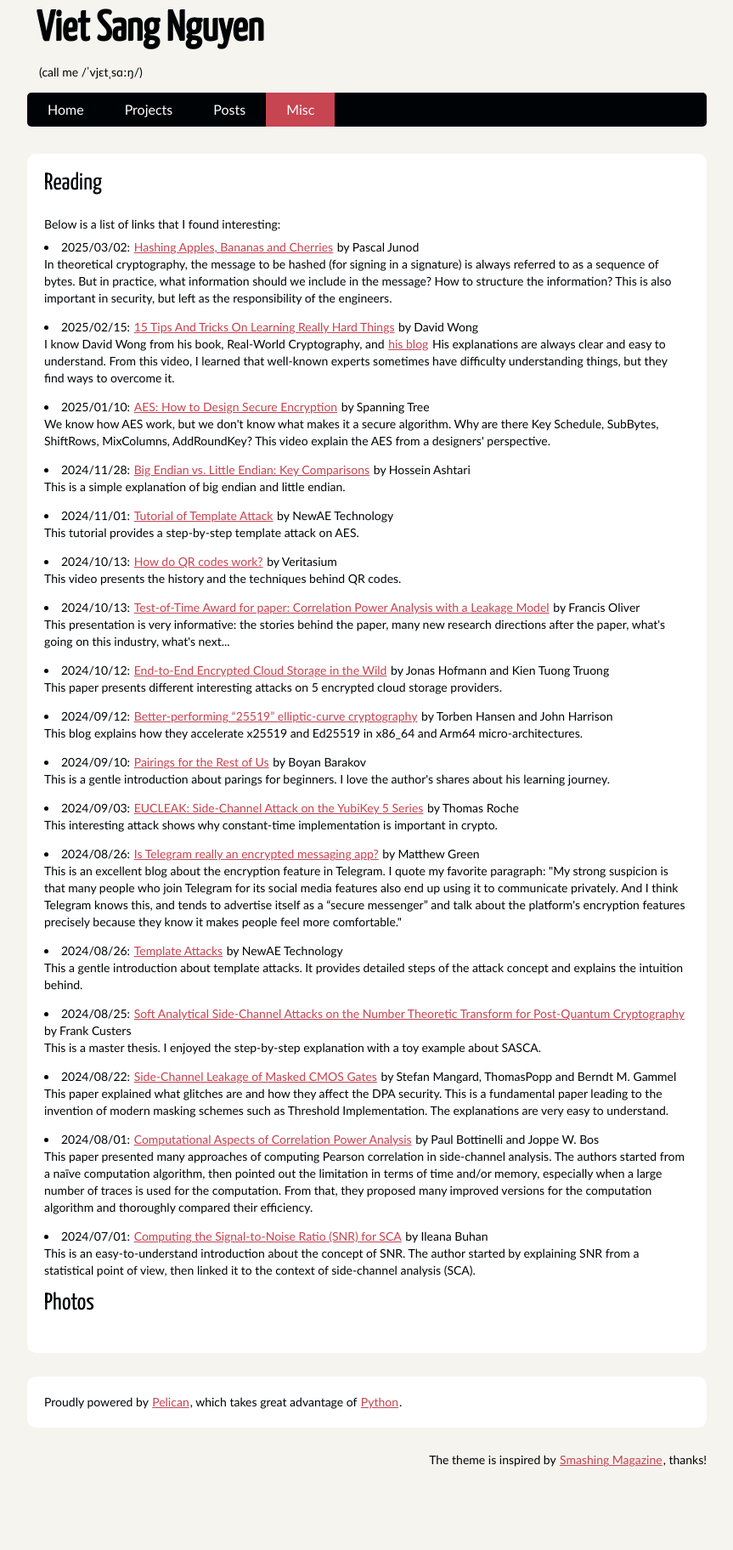
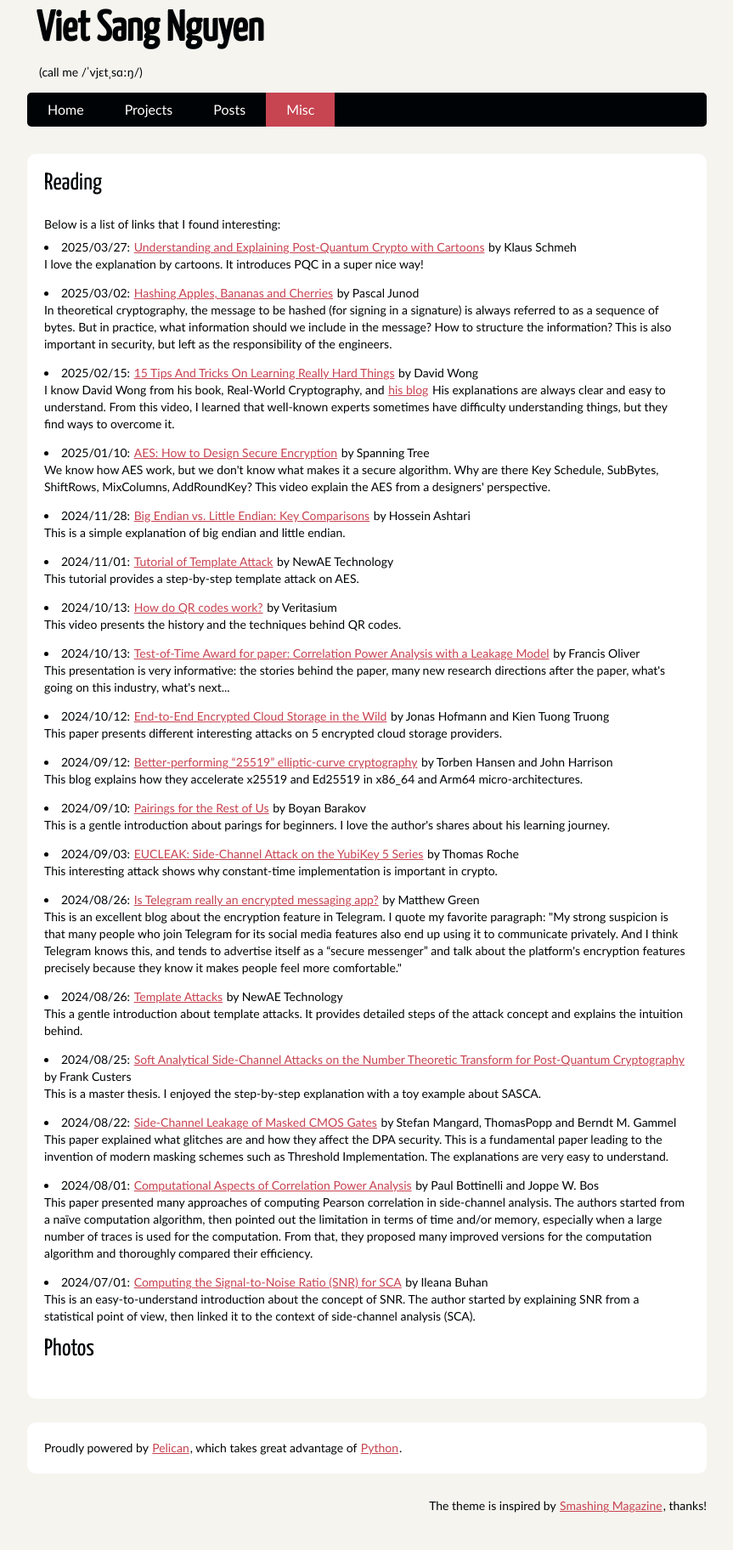
Before and after one commit to nvietsang/nvietsang.github.io, a Jekyll site: the page built from misc.html, in a window 1280 px wide. Shown: the whole page at 85% size, without its empty margins (208-1071 px from the left). Built offline with Jekyll 4.4.1, drawn with Linux system fonts in a browser that asks for light colours; before the commit the page ends 1770 px from its top, so only the background shows below that.

Commit message:
add reading

```diff
--- a/misc.html
+++ b/misc.html
@@ -5,6 +5,14 @@ layout: default
 <section id="content" class="body">
     <h1> Reading </h1>
     Below is a list of links that I found interesting:
+        <li>
+            2025/03/27:
+            <a href="https://www.youtube.com/watch?v=6qD-T1gjtKw">Understanding and Explaining Post-Quantum Crypto with Cartoons</a>
+            by Klaus Schmeh
+            <br>
+            I love the explanation by cartoons. It introduces PQC in a super nice way!
+        </li>
+
         <li>
             2025/03/02:
             <a href="https://crypto.junod.info/posts/recursive-hash/">Hashing Apples, Bananas and Cherries</a>
```
